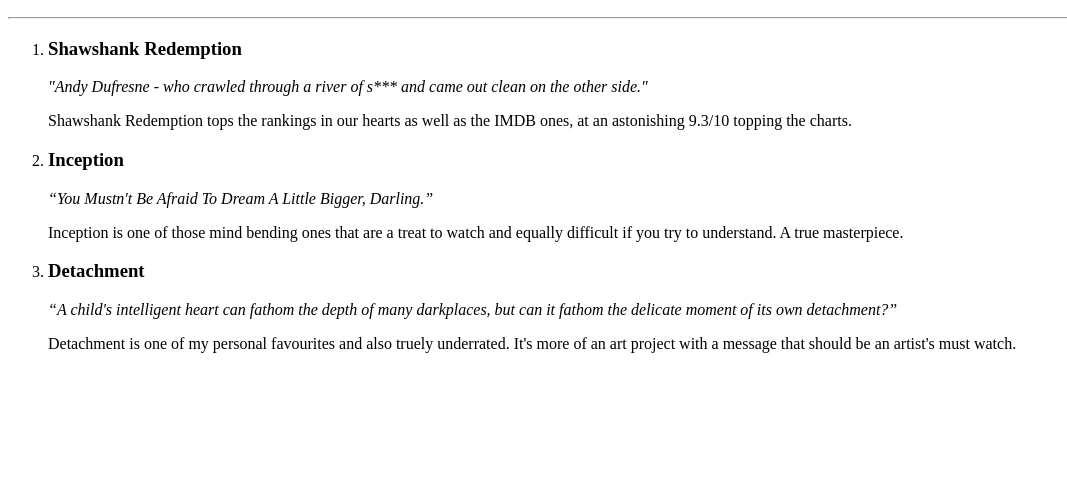
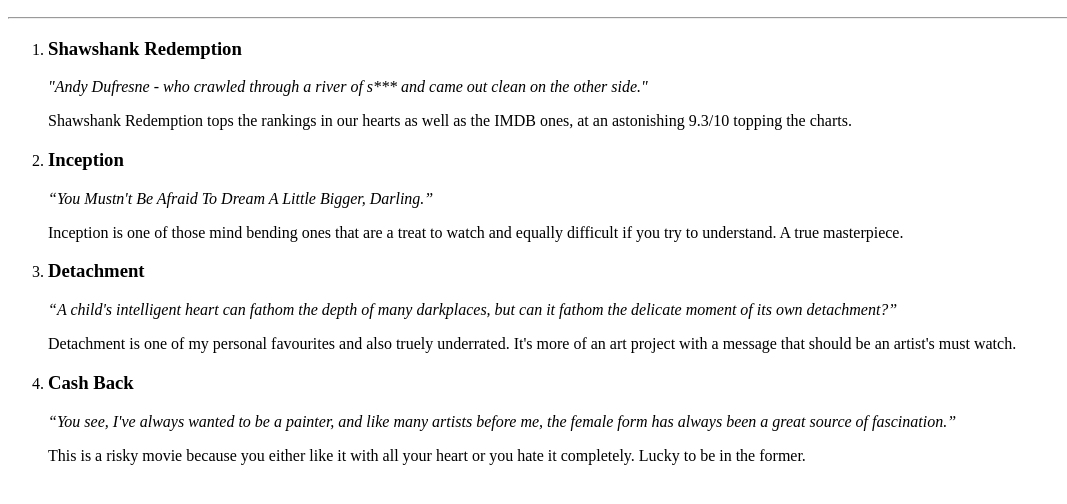
Before and after one commit to RahulGoel2002/MovieRecommendation, a plain HTML site: page index.html in a window 1280 px wide. Shown: the part 110-614 px from the top of the page, without its empty margins (0-1067 px from the left). Drawn offline with Linux system fonts and the light colour scheme.

Commit message:
Add 4th movie

```diff
--- a/index.html
+++ b/index.html
@@ -30,6 +30,14 @@
                     <p>Detachment is one of my personal favourites and also truely underrated. It's more of an art project with a message that should be an artist's must watch.</p>
                 </p>
             </li>
+            <li>
+                <h3>Cash Back</h3>
+                <p>
+                    <i>“You see, I've always wanted to be a painter, and like many artists before me,
+                        the female form has always been a great source of fascination.”</i>
+                    <p>This is a risky movie because you either like it with all your heart or you hate it completely. Lucky to be in the former.</p>
+                </p>
+            </li>
         </ol>
     </body>
 </html>
```
